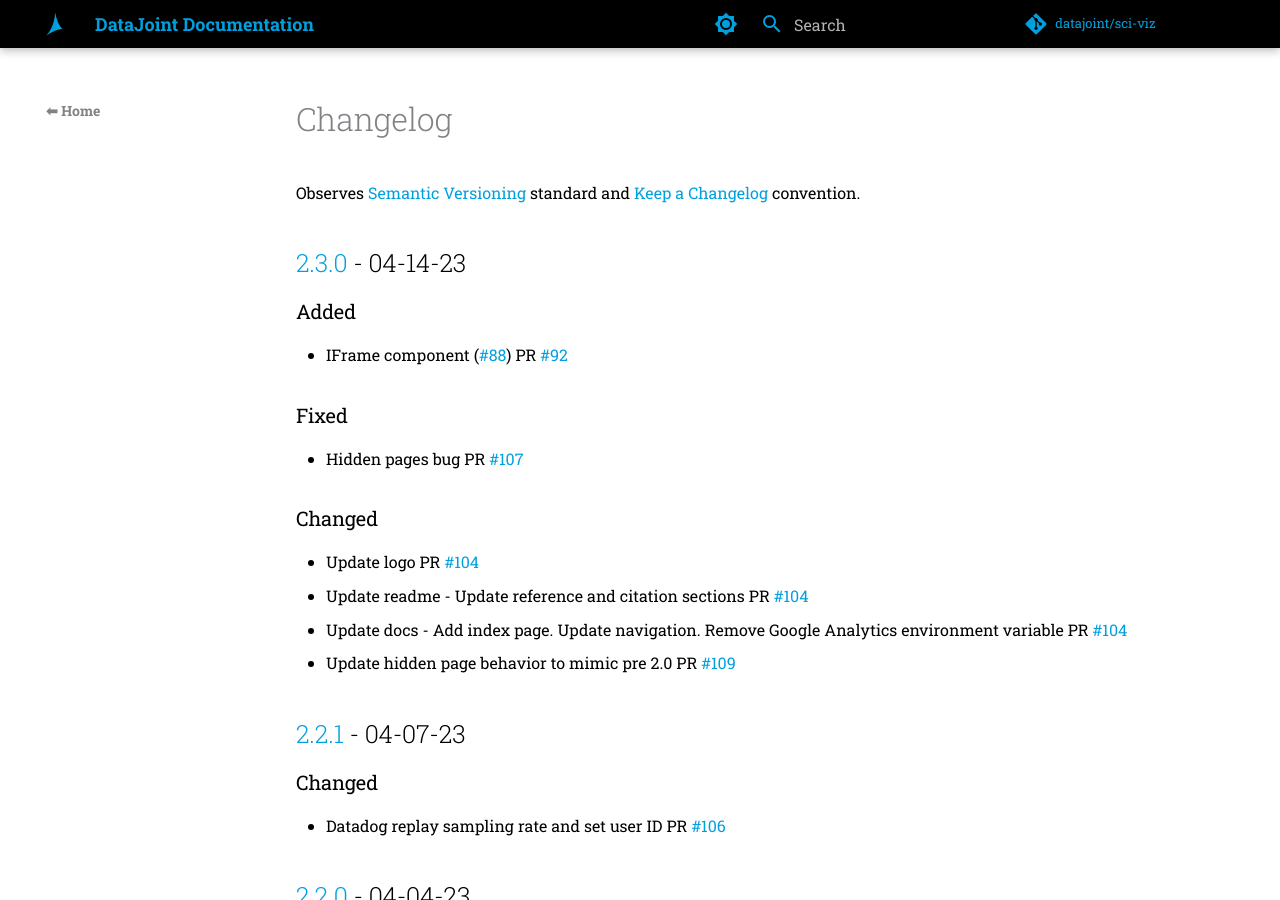
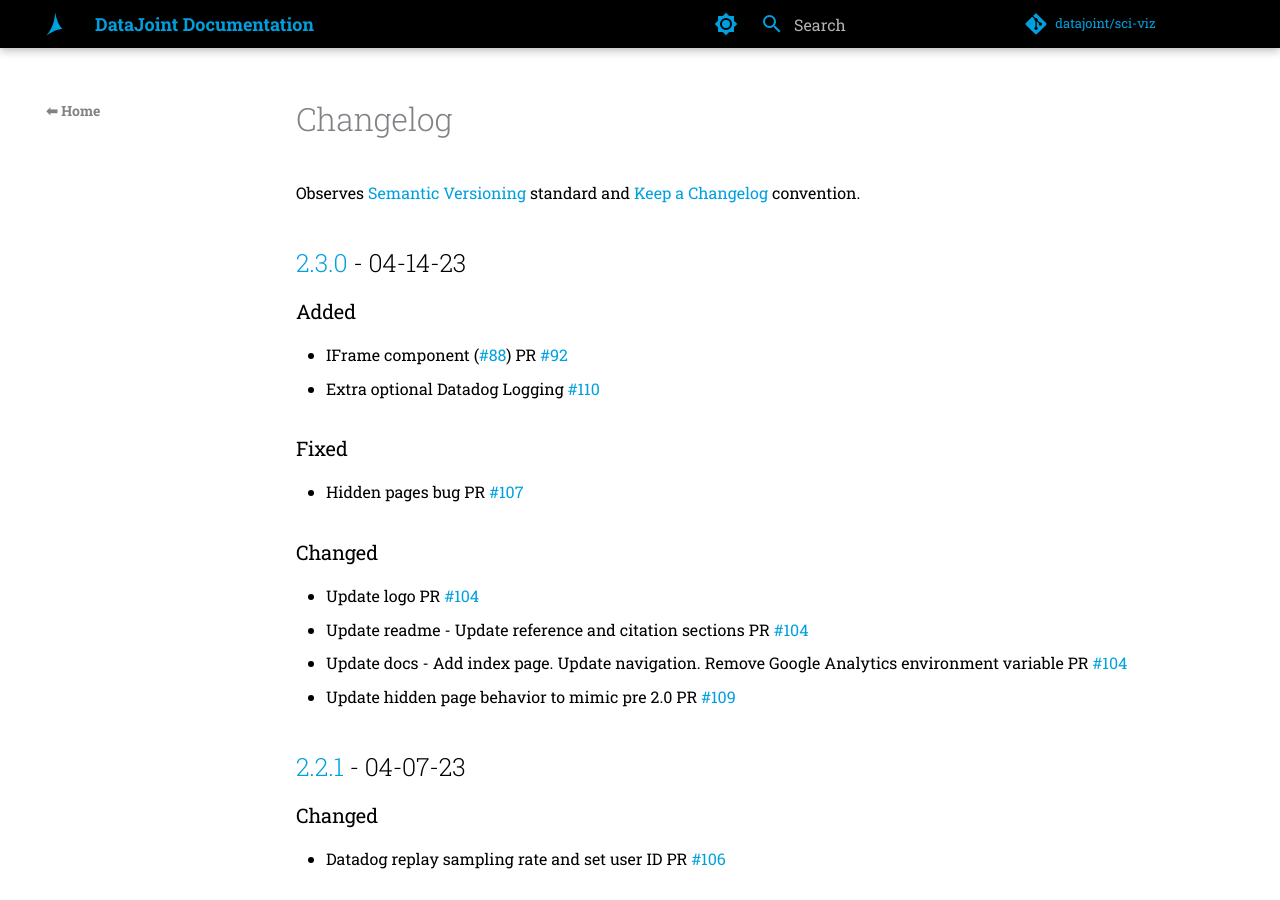
Before and after one commit to datajoint/sci-viz, an MkDocs documentation site: the page built from docs/src/changelog.md, in a window 1280 px wide and 900 px high. Built offline with MkDocs 1.6.1 and Material for MkDocs 9.7.7, drawn with Linux system fonts in a browser that asks for light colours; comment, search, counter and statistics services are not loaded; the version menu is left out.

Commit message:
update changelog

```diff
--- a/docs/src/changelog.md
+++ b/docs/src/changelog.md
@@ -7,7 +7,7 @@ Observes [Semantic Versioning](https://semver.org/spec/v2.0.0.html) standard and
 ### Added
 
 - IFrame component ([#88](https://github.com/datajoint/sci-viz/issues/88)) PR [#92](https://github.com/datajoint/sci-viz/pull/92)
-
+- Extra optional Datadog Logging [#110](https://github.com/datajoint/sci-viz/pull/110)
 ### Fixed
 
 - Hidden pages bug PR [#107](https://github.com/datajoint/sci-viz/pull/107)
```
